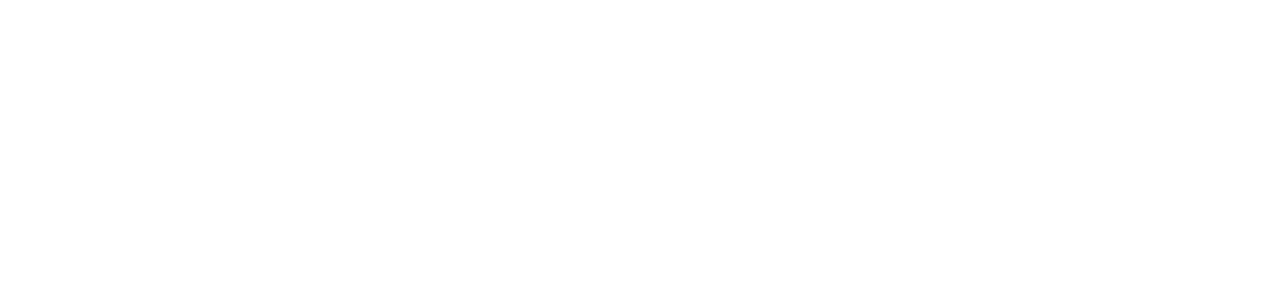
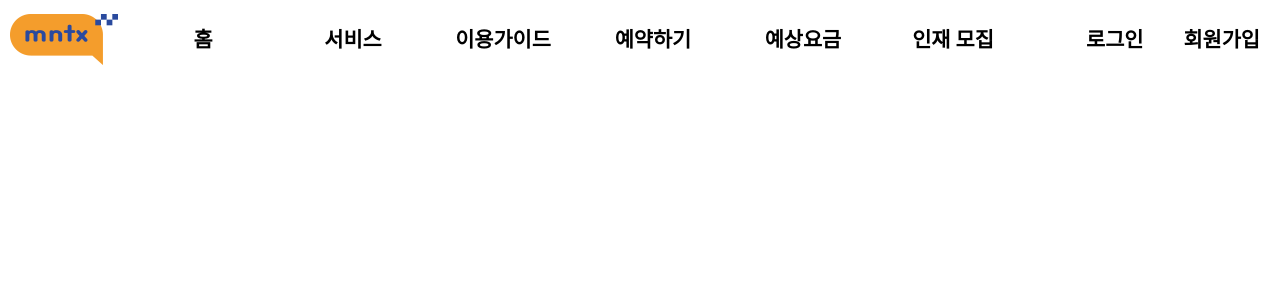
Before and after one commit to AnSangHyeon/mntx, a React (Create React App) app: page /home in a window 1280 px wide. Before the commit this address had no page. Shown: the top 300 px of the page. Built offline with nearby package versions, Linux system fonts and the light colour scheme; what mobx-react-router would draw is missing.

Commit message:
[sh] app에 header옮김

```diff
--- a/src/App.tsx
+++ b/src/App.tsx
@@ -34,8 +34,11 @@
 const Login = loadComponent(() => import(/* webpackChunkName: "Home" */ '@pages/Login'))
 
 const App: React.FC<IAppProps> = (props: IAppProps) => {
+
   return (
     <div className="App">
+
+      <Header/>
 
       <Routes>
         <Route path='/' element={<Home />} />
--- a/src/layout/Footer.tsx
+++ b/src/layout/Footer.tsx
@@ -41,7 +41,7 @@
   return (
     <Fragment>
       <FooterModalAll>
-        <Modal show={left} onHide={handleCloset}>
+        <Modal show={left} onHide={ handleCloset }>
           <Modal.Header closeButton>
             <FooterModalTitle>이용약관</FooterModalTitle>
           </Modal.Header>
--- a/src/layout/Header.tsx
+++ b/src/layout/Header.tsx
@@ -4,79 +4,93 @@
 import HeaderImg from "../img/header.png"
 import {
   CustomWrapper,
-  HeaderIogo,
-  HeaderLeft,
+  HeaderLogo,
   HeaderLink,
   HeaderLogin,
-  HeaderRight,
   HeaderSign,
   HeaderUnderLineLog,
   HeaderUnderLineMenu,
   HeaderUnderLineSign,
   MainMenu,
-  MainMenuActive
+  MainMenuActive,
+  HeaderRight,
+  HeaderLeft,
 } from './index.style'
 
 interface IHeaderProps {}
 
 const Header: React.FC<IHeaderProps> = (props: IHeaderProps) => {
 
+  // const [isListHover, setIsListHover] = useState(false)
+  // const onMouseOver = () => setIsListHover(true)
+  // const onMouseOut = () => setIsListHover(false)
+
+
   const location = useLocation()
+  const HeaderColor = {
+    color: location.pathname.indexOf('Reservation') >= 0 ? '#fff' : '#000'
+  }
+  const HeaderPosi = {
+    position: location.pathname.indexOf('Recruitment') >= 0 ? 'absolute' : 'fixed'
+  }
+  const HeaderBackground = {
+    background: location.pathname.indexOf('Reservation') >= 0 ? '#2a4a9e' : '#fff'
+  }
 
-  const st = {color: location.pathname.indexOf('Reservation') >= 0 ? '#fff' : '#000'}
+
   useOnMount(() => {})
   useOnUnmount(() => {})
 
-
-
   return (
     <Fragment>
-      <CustomWrapper>
+      <CustomWrapper style={ HeaderBackground }>
+        <HeaderLink to="/">
+          <HeaderLogo>
+            <img src={ HeaderImg } alt="이미지" />
+          </HeaderLogo>
+        </HeaderLink>
+
         <HeaderLeft>
-          <HeaderLink to="/">
-            <HeaderIogo>
-              <img src={ HeaderImg } alt="이미지" />
-            </HeaderIogo>
-          </HeaderLink>
           <HeaderUnderLineMenu>
-            <HeaderLink to="/" style={st}>
+            <HeaderLink to="/" style={ HeaderColor }>
               <MainMenu>홈</MainMenu>
             </HeaderLink>
           </HeaderUnderLineMenu>
           <HeaderUnderLineMenu>
-            <HeaderLink to="/Service" style={st}>
+            <HeaderLink to="/Service" style={ HeaderColor }>
               <MainMenu>서비스</MainMenu>
             </HeaderLink>
           </HeaderUnderLineMenu>
           <HeaderUnderLineMenu>
-            <HeaderLink to="/Guide" style={st}>
+            <HeaderLink to="/Guide" style={ HeaderColor }>
               <MainMenu>이용가이드</MainMenu>
             </HeaderLink>
           </HeaderUnderLineMenu>
           <HeaderUnderLineMenu>
-            <HeaderLink to="/Reservation" style={st}>
+            <HeaderLink to="/Reservation" style={ HeaderColor }>
               <MainMenuActive>예약하기</MainMenuActive>
             </HeaderLink>
           </HeaderUnderLineMenu>
           <HeaderUnderLineMenu>
-            <HeaderLink to="/Fare" style={st}>
+            <HeaderLink to="/Fare" style={ HeaderColor }>
               <MainMenu>예상요금</MainMenu>
             </HeaderLink>
           </HeaderUnderLineMenu>
           <HeaderUnderLineMenu>
-            <HeaderLink to="/Recruitment" style={st}>
+            <HeaderLink to="/Recruitment" style={ HeaderColor }>
               <MainMenu>인재 모집</MainMenu>
             </HeaderLink>
           </HeaderUnderLineMenu>
         </HeaderLeft>
+
         <HeaderRight>
           <HeaderUnderLineLog>
-            <HeaderLink to="/Login" style={st}>
+            <HeaderLink to="/Login" style={ HeaderColor }>
               <HeaderLogin>로그인</HeaderLogin>
             </HeaderLink>
           </HeaderUnderLineLog>
           <HeaderUnderLineSign>
-            <HeaderLink to="/Sign" style={st}>
+            <HeaderLink to="/Sign" style={ HeaderColor }>
               <HeaderSign>회원가입</HeaderSign>
             </HeaderLink>
           </HeaderUnderLineSign>
--- a/src/layout/index.style.ts
+++ b/src/layout/index.style.ts
@@ -14,23 +14,11 @@
 import { Link } from "react-router-dom"
 import styled from "styled-components"
 
-
-export const CustomWrapper = styled.header`
+export const CustomWrapper = styled.div`
   width: 100%;
   height: 80px;
-
-`
-export const HeaderFixed = styled.div`
-  width: 100%;
+  z-index: 3;
   position: fixed;
-  z-index: 1;
-  background: #fff;
-  height: 80px;
-
-`
-export const HeaderLeft = styled.div`
-  float:left;
-  height: 80px;
 `
 export const ReservationHeader = styled.div`
   background: #2a4a9e;
@@ -38,35 +26,28 @@
   height: 80px;
 
 `
-
-export const ReservationHeader2 = styled.div`
-  background: #fff;
-  width: 100%;
-  height: 80px;
-
-`
 export const LinkLineNone = styled(NavLink)`
   text-decoration: none;
 `
-export const HeaderRight = styled.div`
-  float:right;
-`
-export const HeaderIogo = styled.div`
+export const HeaderLogo = styled.div`
   padding:14px 10px;
   width:128px;
   height: 79px;
-  display:inline-block;
-
+  float: left;
+`
+export const HeaderRight = styled.div`
+  float: right;
 `
 export const MainMenu = styled.div`
-  position: relative;
-  top: 0;
   font-size:1.3rem;
   font-weight: 600;
   display: inline-block;
   width: 150px;
   padding:0px 20px;
   line-height: 80px;
+`
+export const HeaderLeft = styled.div`
+  float: left;
 `
 export const HeaderLogin = styled.div`
   font-size:1.3rem;
@@ -956,7 +937,7 @@
   }
 `
 export const HeaderUnderLineSign = styled.div`
-  width: 97.42px;
+  width: 116.55px;
   height: 80px;
   text-decoration: none;
 
--- a/src/pages/Fare/index.tsx
+++ b/src/pages/Fare/index.tsx
@@ -32,7 +32,6 @@
   FareSaveRow,
   FareSpaceCol,
   FontColorBlack,
-  HeaderFixed,
   LinkLineNone
 } from '@layout/index.style'
 import { useOnMount, useOnUnmount } from '@utils/hook'
@@ -41,8 +40,9 @@
 import { faChevronLeft, faPlus, faMinus } from "@fortawesome/free-solid-svg-icons"
 import { faCheckSquare, faSpinner } from '@fortawesome/free-solid-svg-icons'
 import { faSquare } from '@fortawesome/free-regular-svg-icons'
-import { Link } from 'react-router-dom'
+import { Link, useNavigate } from 'react-router-dom'
 import Footer from '@layout/Footer'
+import {  } from 'react-router-dom'
 
 
 
@@ -60,23 +60,19 @@
   const MinusBtn = () => {
     setCnt(cnt-1)
   }
+  const navigate = useNavigate()
   return (
     <Fragment>
-      <HeaderFixed>
-        <Header></Header>
-      </HeaderFixed>
       <All></All>
       <FareAll>
         <FareContainerAll>
           <FareContainer1>
             <FareRow1>
               <FareCol1>
-                <LinkLineNone to='/Reservation'>
-                  <FontColorBlack>
-                    <FontAwesomeIcon icon={ faChevronLeft } />&nbsp;
-                    돌아가기
-                  </FontColorBlack>
-                </LinkLineNone>
+                <FontColorBlack onClick={() => navigate(-1)}>
+                  <FontAwesomeIcon icon={ faChevronLeft } />&nbsp;
+                  돌아가기
+                </FontColorBlack>
               </FareCol1>
             </FareRow1>
           </FareContainer1>
--- a/src/pages/Guide/index.tsx
+++ b/src/pages/Guide/index.tsx
@@ -8,7 +8,6 @@
   GuideSection1Title,
   GuideSectionAll,
   GuideStep1,
-  HeaderFixed,
   ServicePoint1SubTitle,
   ServicePoint1Title,
   ServicePoint1Txt,
@@ -36,9 +35,7 @@
   return (
 
     <Fragment>
-      <HeaderFixed>
-        <Header></Header>
-      </HeaderFixed>
+
 
       <GuideSectionAll>
         <GuideSection1>
--- a/src/pages/Home/index.tsx
+++ b/src/pages/Home/index.tsx
@@ -18,7 +18,6 @@
   AccordionTxtLeft,
   CustomBtn,
   CustomBtnPosition,
-  HeaderFixed,
   All,
   HomeContents,
   HomeContentsBottomMargin,
@@ -102,9 +101,7 @@
   return (
 
     <Fragment>
-      <HeaderFixed>
-        <Header></Header>
-      </HeaderFixed>
+
       <All></All>
       <HomeSection1>
         <HomeLogo>
--- a/src/pages/Recruitment/index.tsx
+++ b/src/pages/Recruitment/index.tsx
@@ -6,6 +6,7 @@
 } from '@layout/index.style'
 import { useOnMount, useOnUnmount } from '@utils/hook'
 import React, { Fragment } from 'react'
+import { Link, useLocation } from 'react-router-dom'
 import RecruitmentImg1 from '../../img/Recruitment1.jpg'
 import RecruitmentImg2 from '../../img/Recruitment2.jpg'
 import RecruitmentImg3 from '../../img/Recruitment3.jpg'
@@ -20,12 +21,13 @@
 const Recruitment: React.FC<IProps> = (props: IProps) => {
   useOnMount(() => { window.scrollTo({top:0, behavior:'smooth'}) })
   useOnUnmount(() => {})
+
   return (
     <Fragment>
-      <Header></Header>
-      <LinkLineNone to='#'>
+
+      <a href='https://docs.google.com/forms/d/e/1FAIpQLSfxlRyEtfMcXCFuE6H4TQeBZ0-A5Dl1PTSkmITPHOQcHHjGDg/viewform'>
         <RecruitmentFixed src={ RecruitmentFixedImg } alt="멍타냥택시 드라이버 지원하기" />
-      </LinkLineNone>
+      </a>
 
       <RecruitmentImg src={ RecruitmentImg1 }/>
       <RecruitmentImg src={ RecruitmentImg2 }/>
--- a/src/pages/Reservation/index.tsx
+++ b/src/pages/Reservation/index.tsx
@@ -2,12 +2,9 @@
 import Header from '@layout/Header'
 import {
   All,
-  HeaderFixed,
   ReservationAll,
   ReservationBetween,
   ReservationCustomBtn,
-  ReservationHeader,
-  ReservationHeader2,
   ReservationLogo,
   ReservationLogoSize,
   ReservationNmember,
@@ -26,11 +23,6 @@
 
   return (
     <Fragment>
-      <HeaderFixed>
-        <ReservationHeader>
-          <Header />
-        </ReservationHeader>
-      </HeaderFixed>
 
       <All></All>
         <ReservationAll>
--- a/src/pages/Service/index.tsx
+++ b/src/pages/Service/index.tsx
@@ -2,7 +2,6 @@
 import Footer from '@layout/Footer'
 import Header from '@layout/Header'
 import {
-  HeaderFixed,
   ServicePoint1,
   ServicePoint1Logo,
   ServicePoint1Row,
@@ -43,6 +42,7 @@
 import ServicePoint2Img from '../../img/servicepoint2.png'
 import ServicePoint3Img from '../../img/servicepoint3.png'
 import ServicePoint4Img from '../../img/servicepoint4.png'
+import { Link } from 'react-router-dom'
 
 interface IProps {
 
@@ -53,9 +53,7 @@
   useOnUnmount(() => {})
   return (
     <Fragment>
-      <HeaderFixed>
-        <Header></Header>
-      </HeaderFixed>
+
 
       <ServiceSection1All>
         <ServiceSection1>
@@ -81,7 +79,9 @@
             <ServicePoint1SubTitle>정확하게 이용한 만큼만 지불하세요</ServicePoint1SubTitle>
             <ServicePoint1Txt>결제 후 5분 안에 받아보는 상세 내역!</ServicePoint1Txt>
             <ServicePoint1Txt>합리적인 요금과 투명한 요금 정책으로 새로운 펫택시를 경험하세요</ServicePoint1Txt>
-            <ServicePoint1SubTxt>예상 요금 계산하러 가기</ServicePoint1SubTxt>
+            <Link to='/Fare'>
+              <ServicePoint1SubTxt>예상 요금 계산하러 가기</ServicePoint1SubTxt>
+            </Link>
             <ServicePoint1Logo src={ ServicePoint1Img }></ServicePoint1Logo>
           </Col>
         </ServicePoint1Row>
```
Also changed, not shown: src/components/BottomSection/index.tsx (+12 -1 lines).
